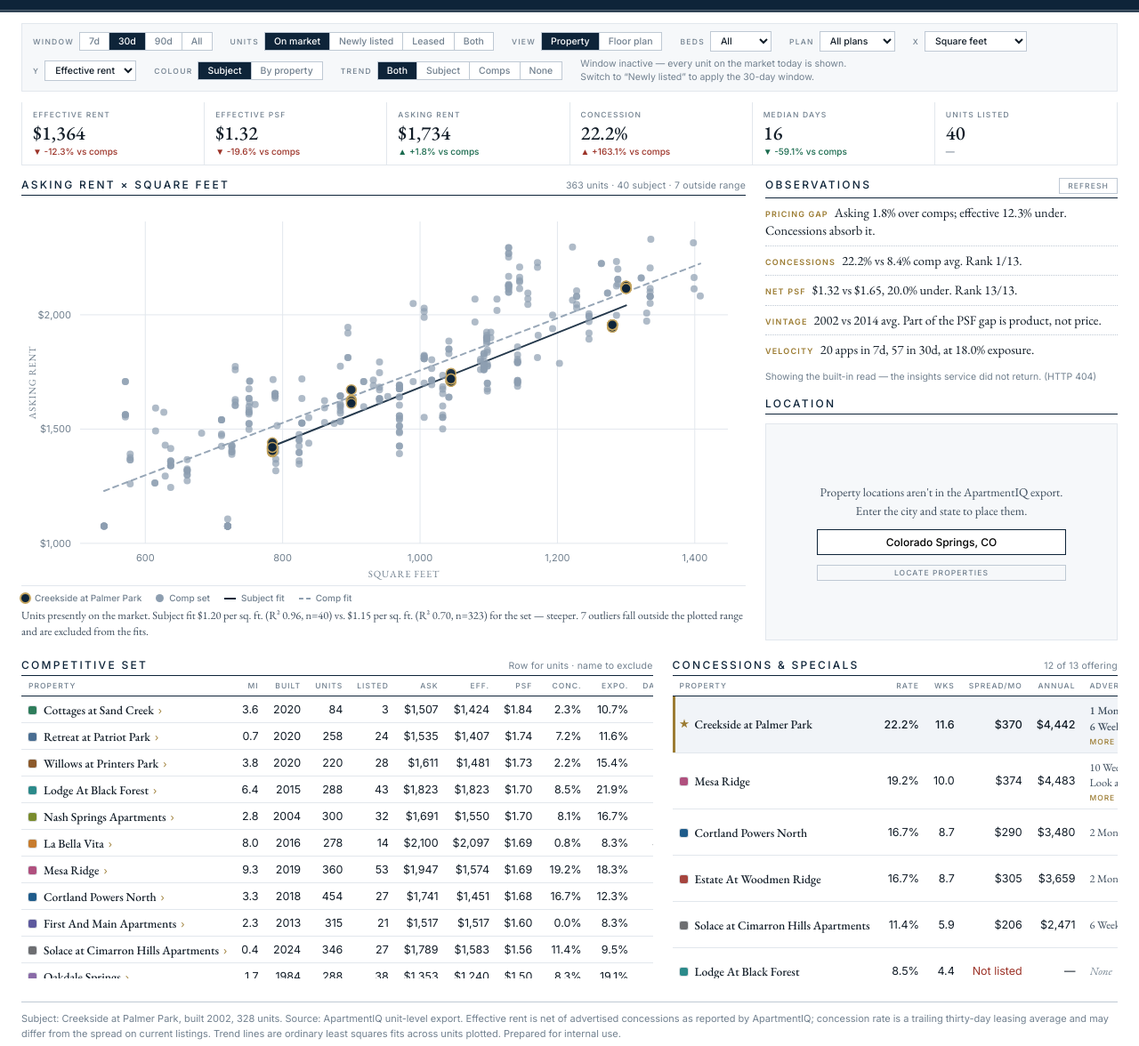
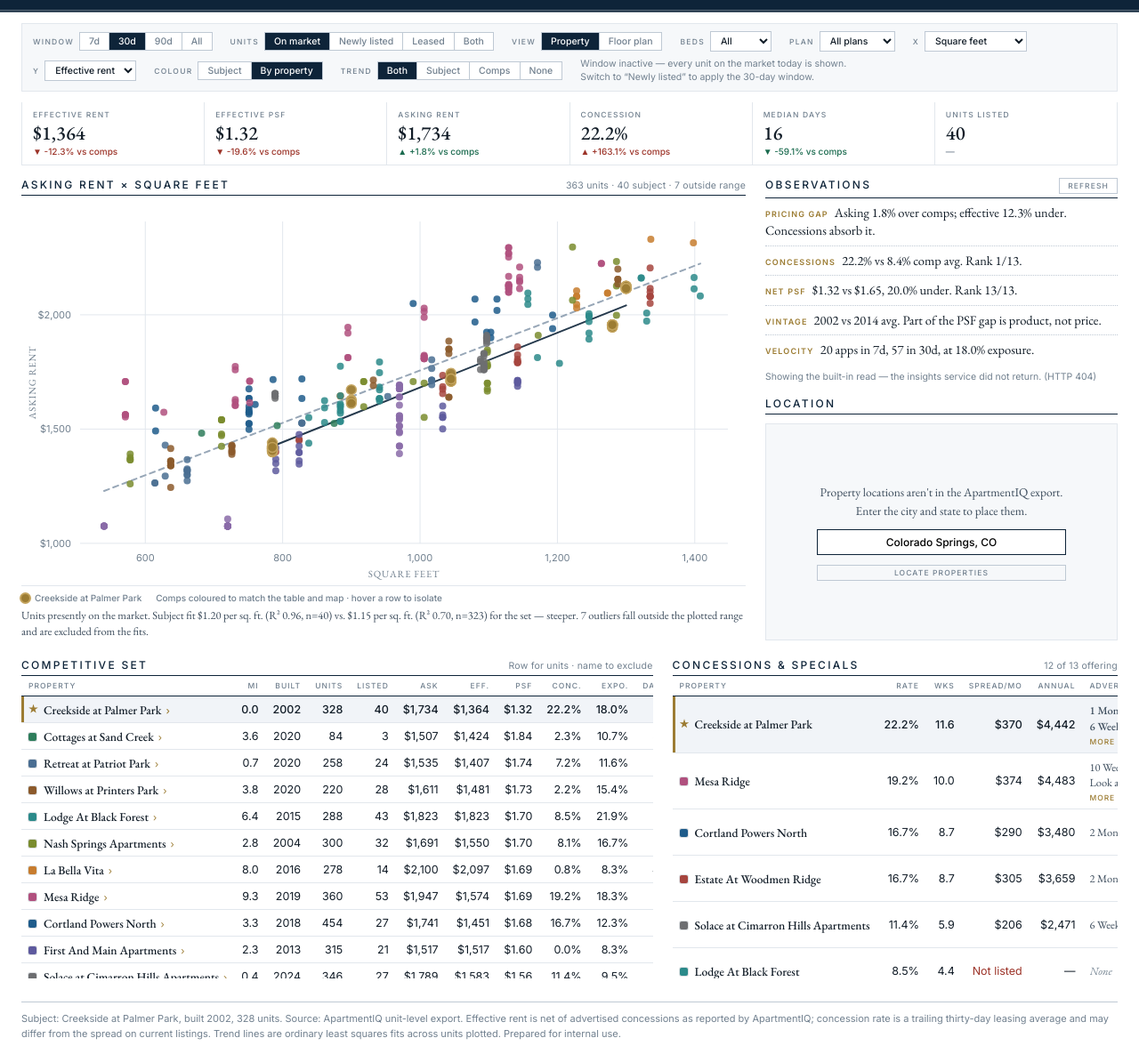
Before and after one commit to afelikian-design/bsp-marketsurvey, a website: page index.html in a window 1280 px wide. Shown: the part 66-1242 px from the top of the page at 89% size. Drawn offline with nearby package versions, Linux system fonts and the light colour scheme; no server answers.

Commit message:
Add files via upload

```diff
--- a/index.html
+++ b/index.html
@@ -399,7 +399,7 @@ const DB = { props:[], fps:[], units:[], meta:{}, subject:null, asof:null, marke
 const S = {           // UI state
   win: 30, mode:'property', status:'avail', beds:'all',
   x:'sqft', y:'ask', trend:'both', props:new Set(), fp:'all',
-  color:'subject', focus:null
+  color:'property', focus:null
 };
 
 /* ---------- load embedded payload ---------- */
@@ -810,7 +810,8 @@ function delta(a,c){ if(a==null||c==null||!c) return null; return (a-c)/c*100; }
 </script>
 <script>
 const TH={grid:'#E2E7ED',dim:'#71808F',mono:"'Inter',sans-serif",subject:'#0E2439',
-  subjectRing:'#C4A45E',comp:'#8D9EB0',compOpacity:.7,
+  subjectRing:'#C4A45E',comp:'#8D9EB0',compOpacity:.85,
+  colorFor:p=>S.color==='property'?propColor(p):(p===DB.subject?'#0E2439':'#8D9EB0'),
   palette:['#0E2439','#9C7C33','#4A6E92','#1B6B4F','#9C3328','#71808F','#5B7C99','#7A6A9C']};
 const $=s=>document.querySelector(s);
 let drill=null;
@@ -928,7 +929,8 @@ function renderTable(units,st){
   A.textContent='Row for units · name to exclude';
   T.innerHTML=`<thead><tr><th>Property</th><th>Mi</th><th>Built</th><th>Units</th><th>Listed</th><th>Ask</th>
     <th>Eff.</th><th>PSF</th><th>Conc.</th><th>Expo.</th><th>Days</th></tr></thead><tbody>`+
-    Object.entries(st).sort((a,b)=>b[1].epsf-a[1].epsf).map(([p,v])=>
+    Object.entries(st).sort((a,b)=>
+      (a[0]===DB.subject?-1:b[0]===DB.subject?1:0) || (b[1].epsf-a[1].epsf)).map(([p,v])=>
     `<tr class="clik ${p===DB.subject?'subj':''} ${S.props.has(p)?'':'off'}" data-p="${p}">
       <td>${chip(p)}<span class="pname">${p}</span><span class="chev">›</span></td><td>${F.mi(v.dist)}</td><td>${v.yr||'—'}</td>
       <td>${v.tot||'—'}</td><td>${v.n}</td><td>${F.$(v.ask)}</td><td>${F.$(v.eff)}</td><td>${F.psf(v.epsf)}</td>
```
